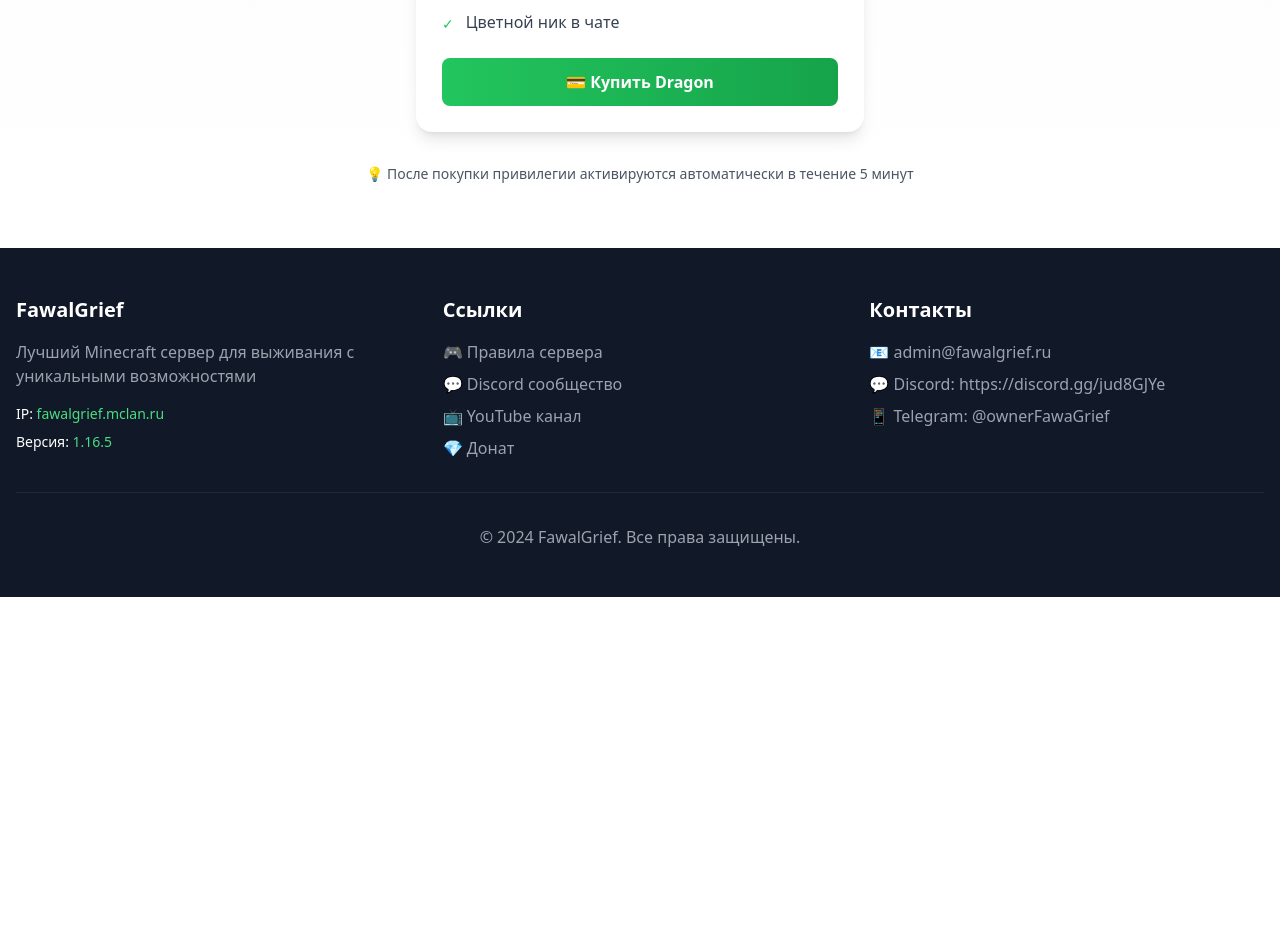
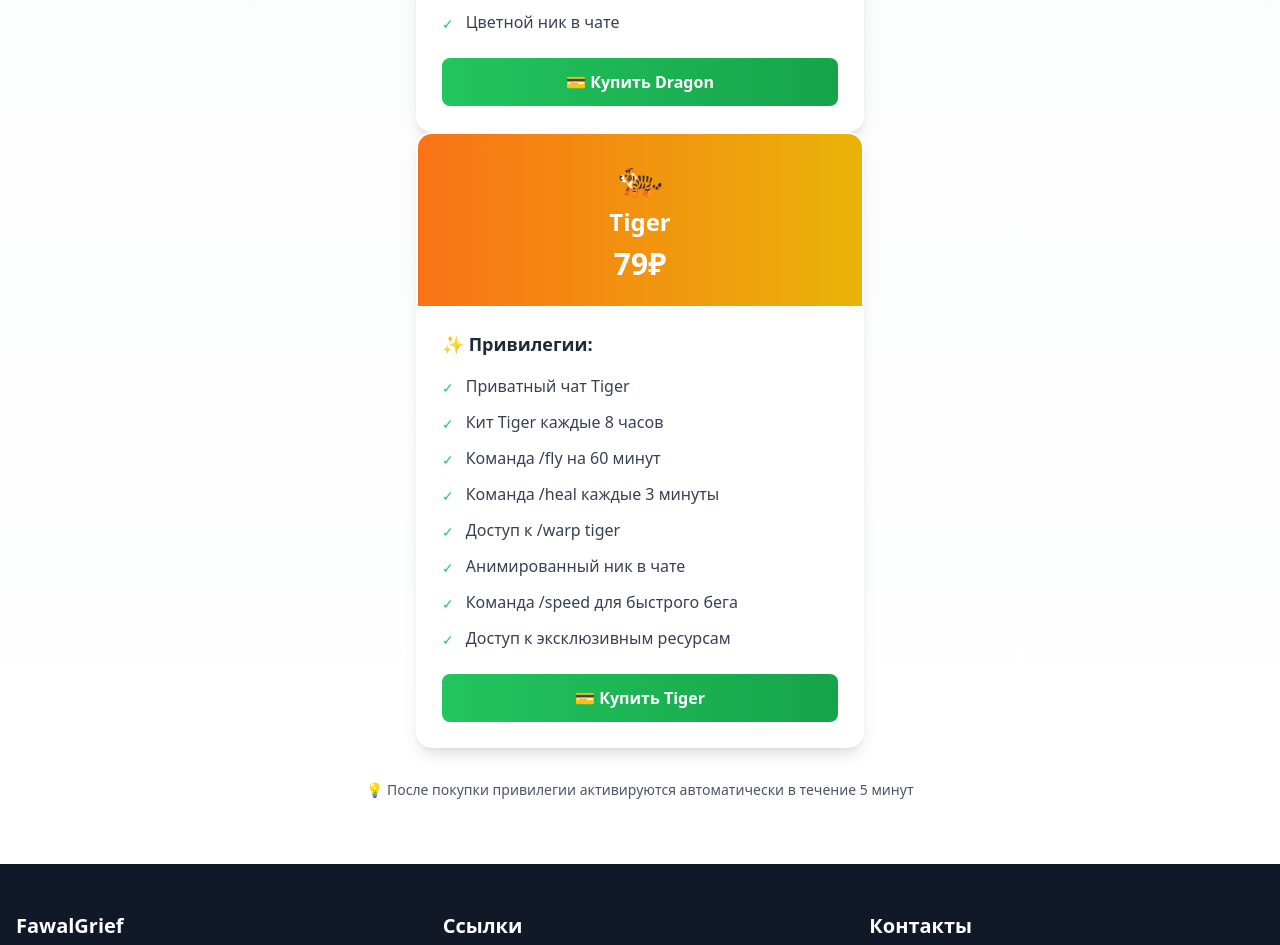
Before and after one commit to pr-poehali-dev/minecraft-site-fawalgrief, a React (Vite) app: page / in a window 1280 px wide. Shown: the part 2140-3085 px from the top of the page. Before the commit the page ends 2737 px from the top, so only its background shows below. Built offline with nearby package versions, Linux system fonts and the light colour scheme.

Commit message:
Добавить донат Tiger за 79 рублей

```diff
--- a/src/components/DonatePackages.tsx
+++ b/src/components/DonatePackages.tsx
@@ -12,6 +12,22 @@ const DonatePackages = () => {
         "Команда /heal каждые 5 минут",
         "Доступ к /warp dragon",
         "Цветной ник в чате",
+      ],
+    },
+    {
+      name: "Tiger",
+      price: "79₽",
+      color: "from-orange-500 to-yellow-500",
+      icon: "🐅",
+      privileges: [
+        "Приватный чат Tiger",
+        "Кит Tiger каждые 8 часов",
+        "Команда /fly на 60 минут",
+        "Команда /heal каждые 3 минуты",
+        "Доступ к /warp tiger",
+        "Анимированный ник в чате",
+        "Команда /speed для быстрого бега",
+        "Доступ к эксклюзивным ресурсам",
       ],
     },
   ];
@@ -57,7 +73,7 @@ const DonatePackages = () => {
                 </ul>
 
                 <button className="w-full mt-6 bg-gradient-to-r from-green-500 to-green-600 text-white py-3 px-6 rounded-lg font-bold hover:from-green-600 hover:to-green-700 transition-all duration-300 transform hover:scale-105">
-                  💳 Купить Dragon
+                  💳 Купить {pkg.name}
                 </button>
               </div>
             </div>
```
